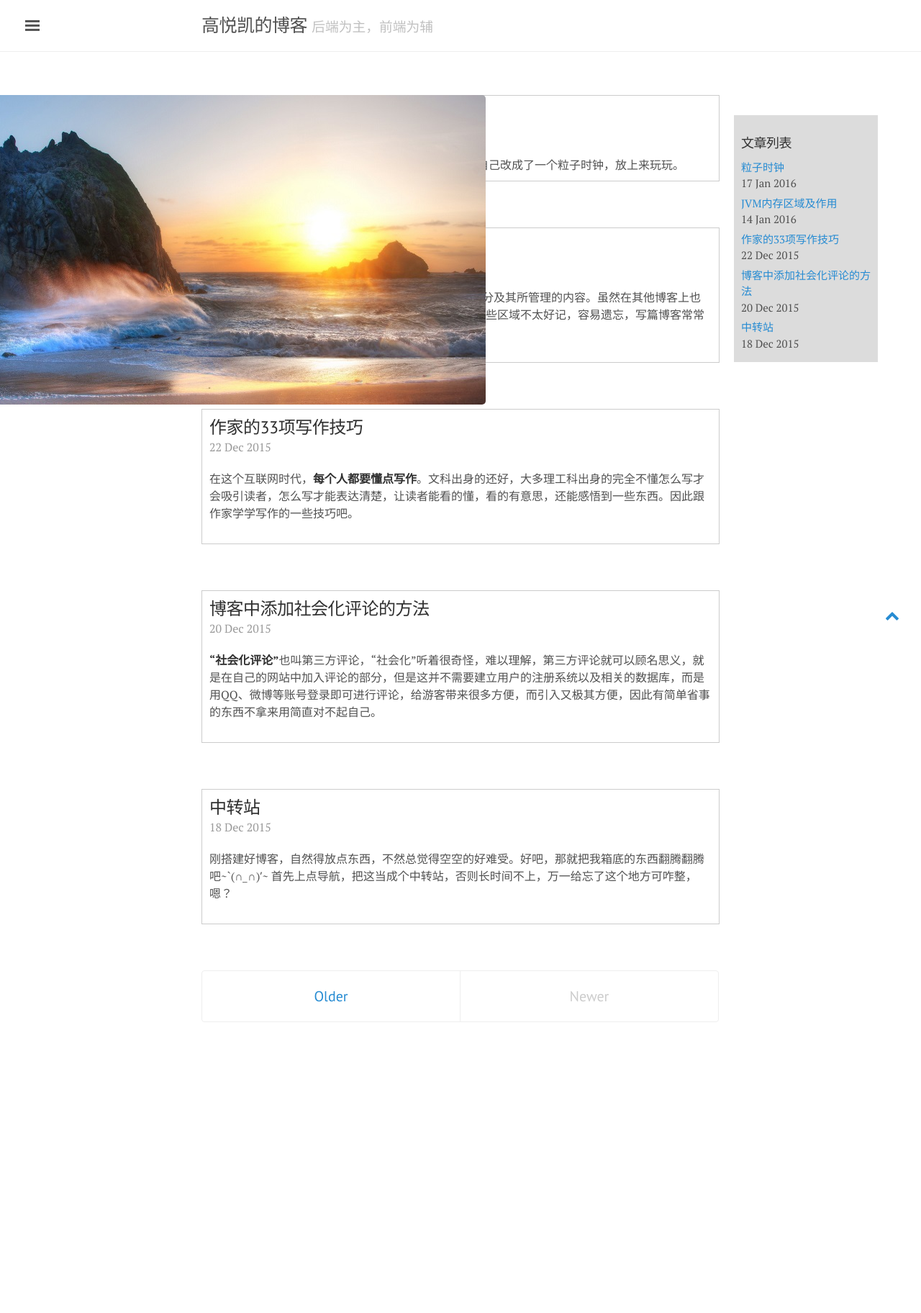
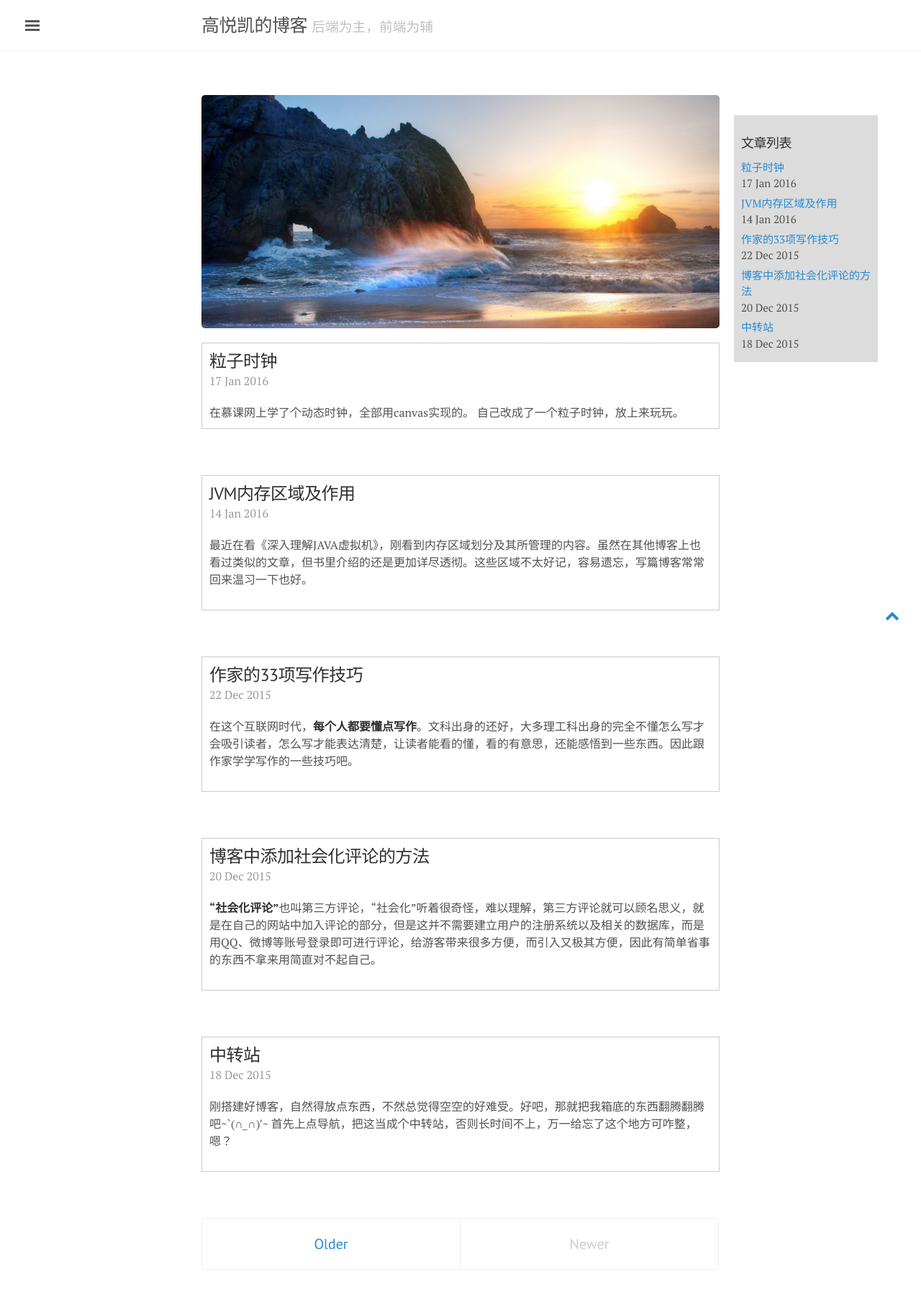
Before and after one commit to gyk6985432/myBlog, a Jekyll site: the page built from index.html, in a window 1280 px wide. Shown: the whole page at 72% size. Built offline with Jekyll 4.4.1, drawn with Linux system fonts in a browser that asks for light colours; nearby versions of some CDN libraries; the list of posts is cut into pages by our own code; comment, search, counter and statistics services are not loaded; before the commit the page ends 1480 px from its top, so only the background shows below that.

Commit message:
backgrond jpg

```diff
--- a/index.html
+++ b/index.html
@@ -3,7 +3,7 @@
 title: Home
 ---
 
-<div style="width:100%;position:absolute;left:-14rem;">
+<div style="width:100%;left:-14rem;">
     <img src="/myBlog/images/background.jpg">
 </div>
 
```
